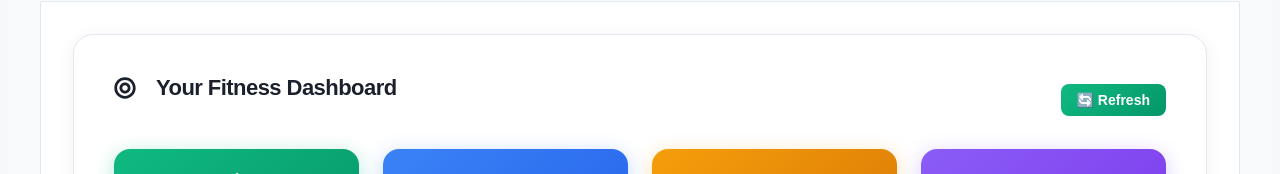
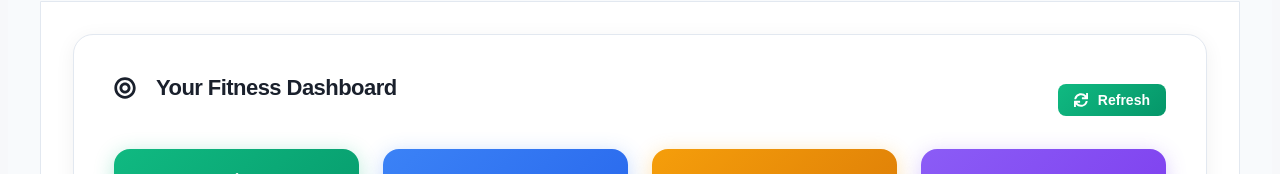
Before and after one commit to sareemmomin21/Nutri-Fit, a React (Create React App) app in the folder frontend/: page /game in a window 1280 px wide. Shown: the part 294-468 px from the top of the page. Built offline with nearby package versions, Linux system fonts and the light colour scheme; no server answers; sample sign-in values are in the browser's storage.

Commit message:
Fix OverviewPage runtime error - Added FaSync icon import for refresh button - Replaced remaining emoji (🔄) with FaSync icon - Resolves 'Element type is invalid' runtime error - All React icons now properly imported and used

```diff
--- a/frontend/src/pages/OverviewPage.js
+++ b/frontend/src/pages/OverviewPage.js
@@ -1,5 +1,5 @@
 import React, { useState, useEffect, useCallback } from "react";
-import { FaBullseye, FaTrophy, FaFire, FaUsers, FaChartBar } from "react-icons/fa";
+import { FaBullseye, FaTrophy, FaFire, FaUsers, FaChartBar, FaSync } from "react-icons/fa";
 
 export default function OverviewPage({ userId }) {
   const [overviewLoading, setOverviewLoading] = useState(false);
@@ -169,7 +169,8 @@ export default function OverviewPage({ userId }) {
               e.target.style.boxShadow = "none";
             }}
           >
-            🔄 Refresh
+            <FaSync style={{ marginRight: "4px" }} />
+            Refresh
           </button>
         </div>
         <div style={{
```
